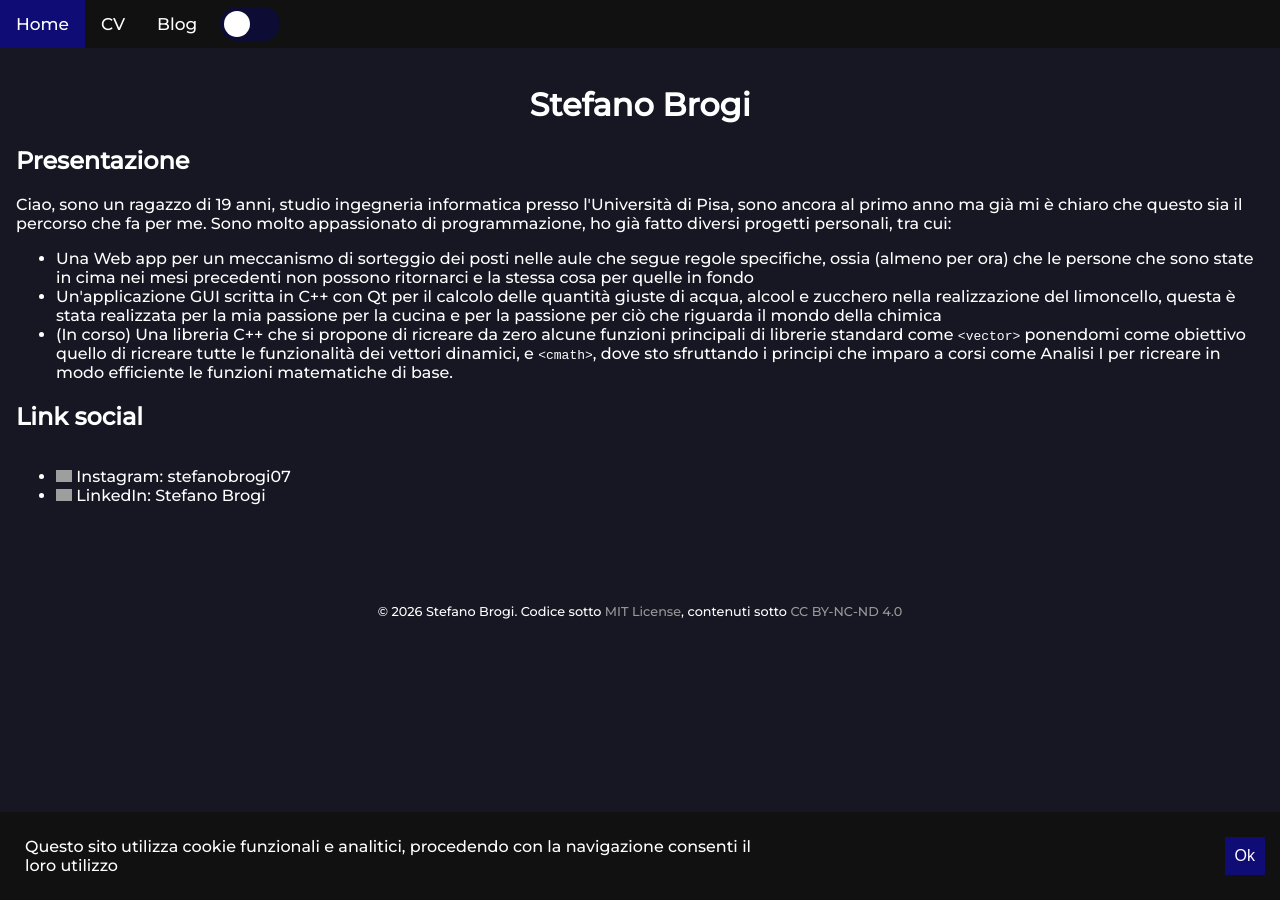
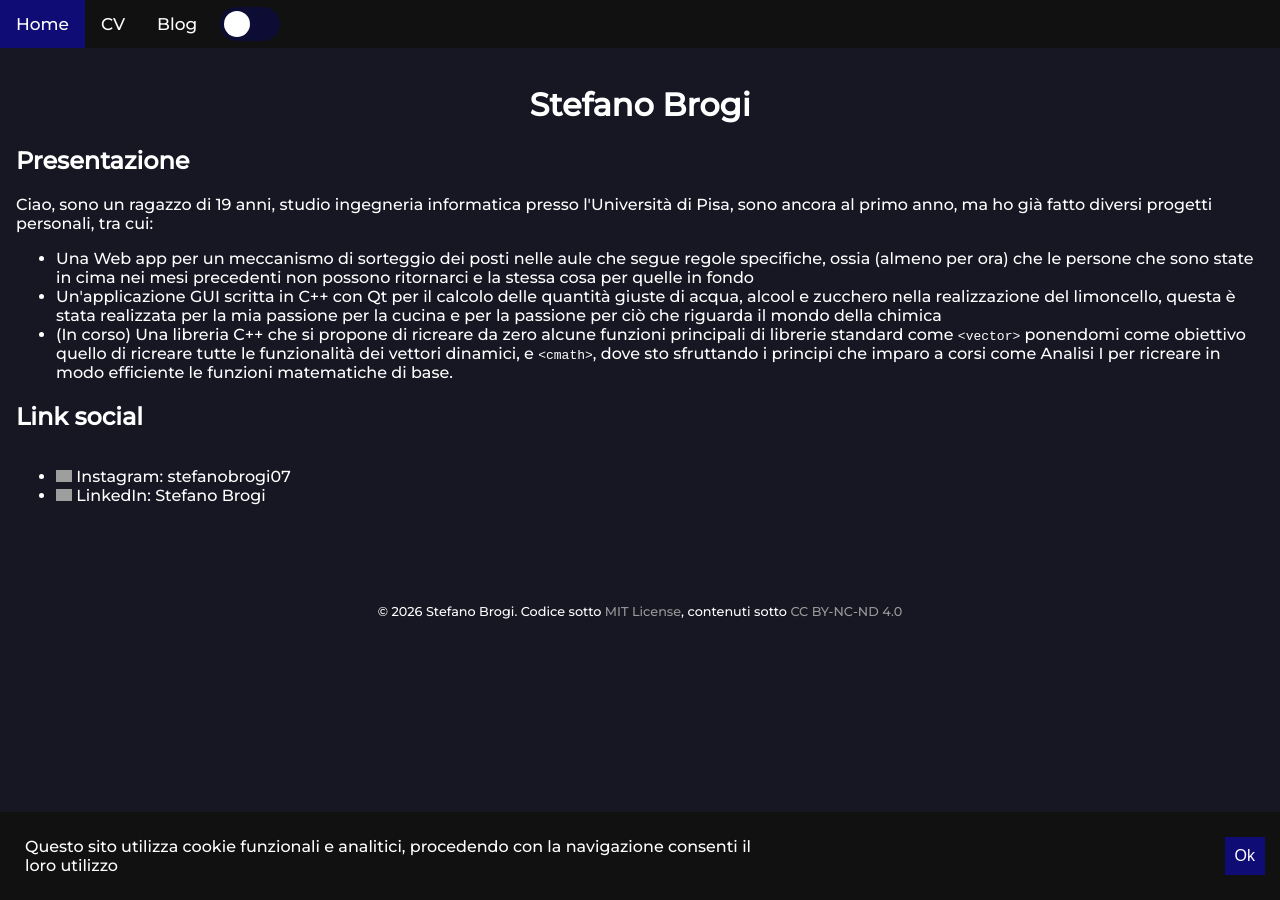
Before and after one commit to Ste517/Ste517.github.io, a Jekyll site: the page built from index.html, in a window 1280 px wide. Built offline with Jekyll 4.4.1, drawn with Linux system fonts in a browser that asks for light colours; grey boxes are pictures that could not be loaded.

Commit message:
refactor: shorten and clarify personal presentation text in index.html

```diff
--- a/index.html
+++ b/index.html
@@ -6,7 +6,7 @@ layout: default
 <h1 class="center">Stefano Brogi</h1>
 <h2>Presentazione</h2>
 <div id="presentation">
-    <p>Ciao, sono un ragazzo di 19 anni, studio ingegneria informatica presso l'Università di Pisa, sono ancora al primo anno ma già mi è chiaro che questo sia il percorso che fa per me. Sono molto appassionato di programmazione, ho già fatto diversi progetti personali, tra cui:
+    <p>Ciao, sono un ragazzo di 19 anni, studio ingegneria informatica presso l'Università di Pisa, sono ancora al primo anno, ma ho già fatto diversi progetti personali, tra cui:
         <ul>
             <li>Una Web app per un meccanismo di sorteggio dei posti nelle aule che segue regole specifiche, ossia (almeno per ora) che le persone che sono state in cima nei mesi precedenti non possono ritornarci e la stessa cosa per quelle in fondo</li>
             <li>Un'applicazione GUI scritta in C++ con Qt per il calcolo delle quantità giuste di acqua, alcool e zucchero nella realizzazione del limoncello, questa è stata realizzata per la mia passione per la cucina e per la passione per ciò che riguarda il mondo della chimica</li>
```
